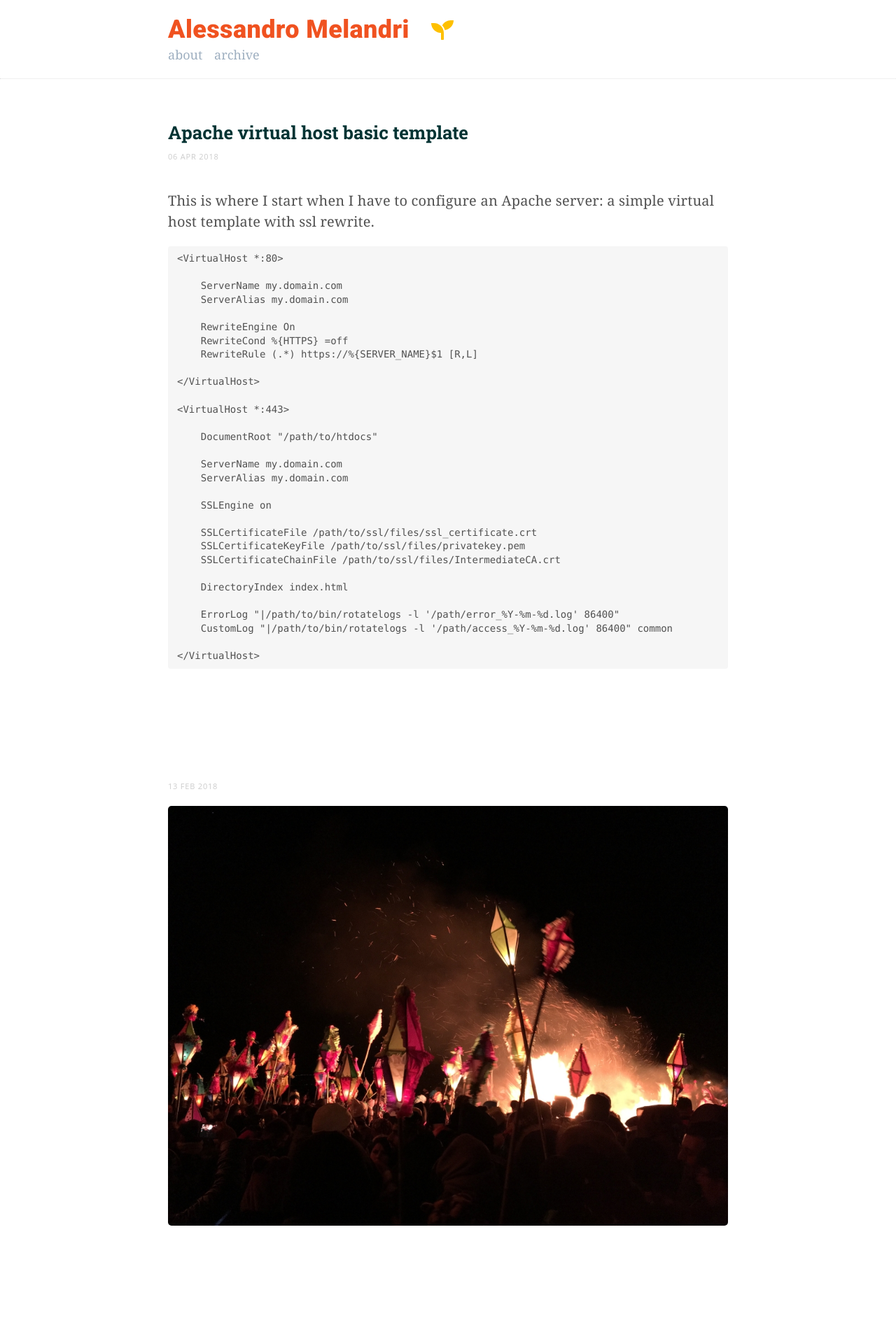
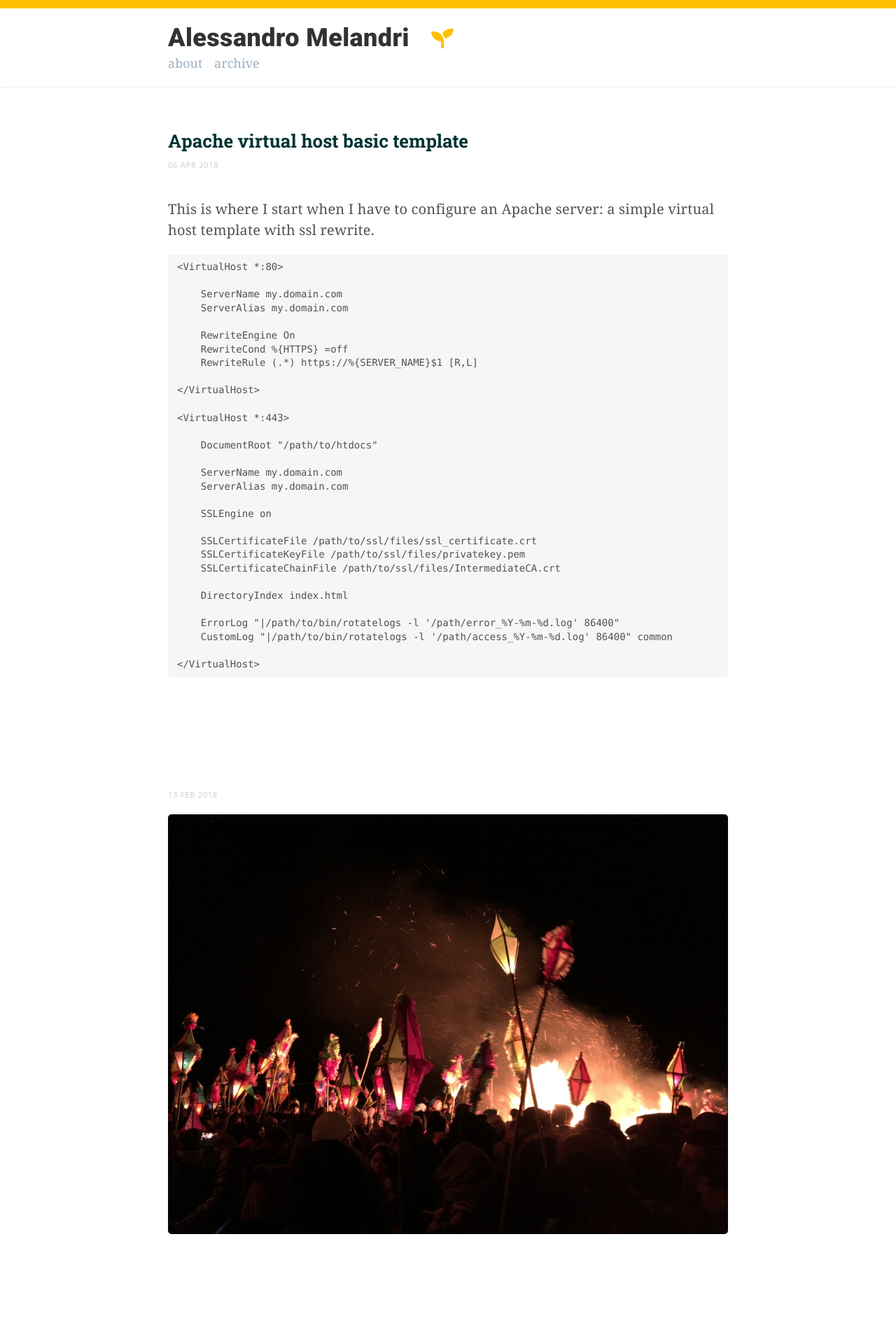
Before and after one commit to amelandri/amelandri.github.io, a Jekyll site: the page built from index.html, in a window 1280 px wide. Shown: the top 1914 px of the page at 70% size. Built offline with Jekyll 4.4.1, drawn with Linux system fonts in a browser that asks for light colours; nearby versions of some CDN libraries; the list of posts is cut into pages by our own code; comment, search, counter and statistics services are not loaded.

Commit message:
header change

```diff
--- a/public/css/lanyon.css
+++ b/public/css/lanyon.css
@@ -59,6 +59,10 @@ h1, h2, h3, h4, h5, h6 {
  * regular page content.
  */
 
+ body{
+  border-top: 12px solid #fec000;
+ }
+
 .wrap {
   position: relative;
   width: 100%;
@@ -108,7 +112,7 @@ h1, h2, h3, h4, h5, h6 {
   letter-spacing: 0.02rem;
 }
 .masthead-title a{
-  color: #f05220;
+  color: #323232;
 }
 
 .masthead-title svg{
```
